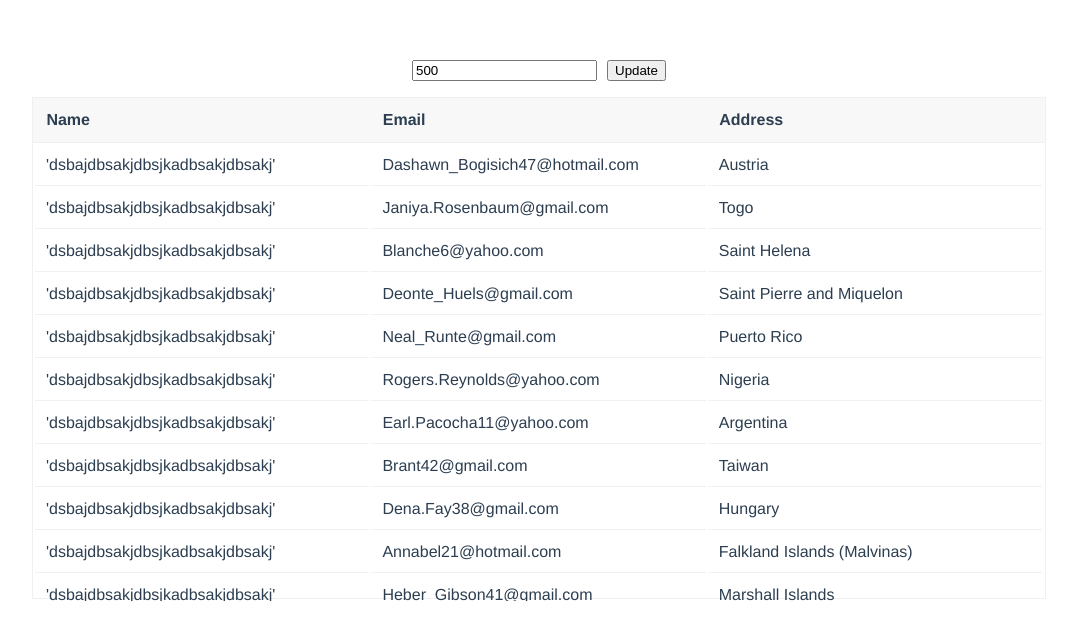
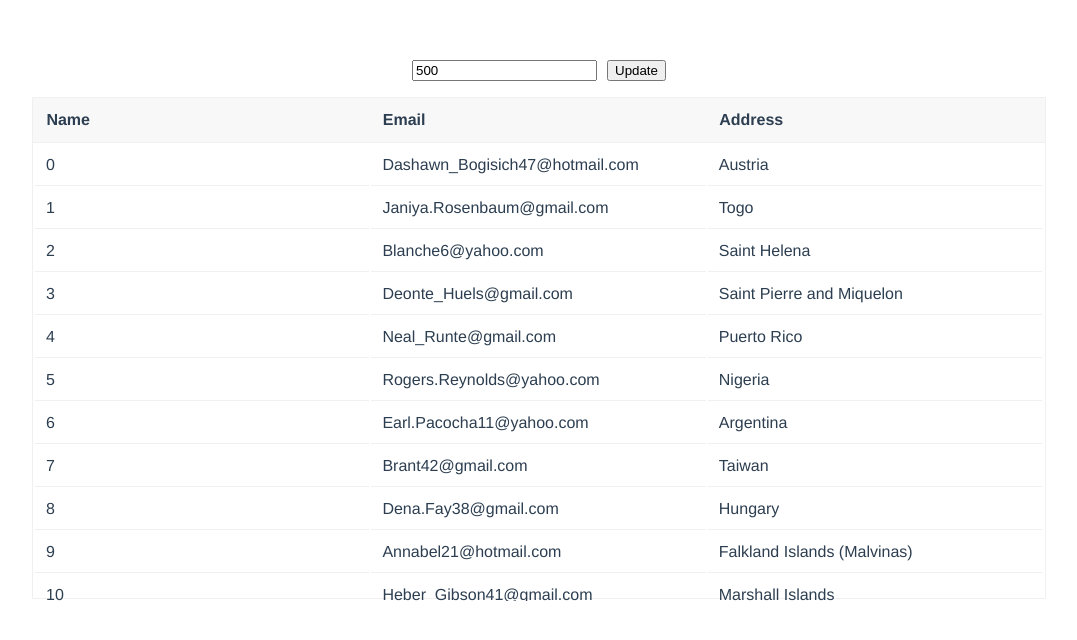
Before and after one commit to SCVAMY/virtual-table, a Vue app: page / in a window 1280 px wide. Shown: the top 640 px of the page, without its empty margins (101-1178 px from the left). Built offline with nearby package versions, Linux system fonts and the light colour scheme.

Commit message:
feat: 支持以 template 方式自定义传入 columns

```diff
--- a/src/App.vue
+++ b/src/App.vue
@@ -5,7 +5,13 @@
       <button @click="updateDataSource">Update</button>
     </div>
     <div style="width: 100%; display: flex; justify-content: center">
-      <VitualTable :columns="tableColumn" :data="dataSource" dataKey="name" height="500px" style="width: 80%" />
+      <VitualTable :data="dataSource" dataKey="name" height="500px" style="width: 80%">
+        <TableColumn field="name" title="Name" v-slot="{ row }">
+          <div>{{ row.name }}</div>
+        </TableColumn>
+        <TableColumn field="email" title="Email"> </TableColumn>
+        <TableColumn field="address" title="Address"> </TableColumn>
+      </VitualTable>
     </div>
     <!-- <div class="list-container">
       <VueVirtualList :data="dataSource">
@@ -28,6 +34,7 @@
   import { mock } from "./utils";
   import VitualTable from "@/virtual-table/VirtualTable.tsx";
   import columns from "./colums";
+  import TableColumn from "./virtual-table/TableCloumn.tsx";
 
   export default defineComponent({
     name: "App",
@@ -40,7 +47,8 @@
     },
     components: {
       VueVirtualList,
-      VitualTable
+      VitualTable,
+      TableColumn
     },
     methods: {
       updateDataSource() {
--- a/src/virtual-table/VirtualTable.tsx
+++ b/src/virtual-table/VirtualTable.tsx
@@ -1,22 +1,27 @@
-import { defineComponent, reactive } from "vue";
+import { defineComponent, reactive, ref } from "vue";
 import tableProps from "./props";
 import Header from "./row/HeaderRow";
 import "../style/main.scss";
 import Body from "./body/Body.tsx";
 import { isNumber } from "../utils";
+import { generateColumns } from "./table-column";
 
 export default defineComponent({
   name: "VirtualTable",
   props: tableProps,
 
-  setup({ columns, data, height, border, ...props }) {
+  setup({ columns, data, height, border, ...props }, { slots }) {
     const reactiveData = reactive({ columns, data, height, border });
     const tableHeight = height ? (isNumber(height) ? `height: ${height}px` : `height: ${height}`) : "";
+
+    if (!columns) {
+      reactiveData.columns = generateColumns(slots.default && slots.default());
+    }
 
     return () => (
       <div class={["virtual-table", border && "virtual-table--border"]} style={tableHeight}>
         <Header columns={reactiveData.columns} />
-        <Body {...{ columns, data, ...props }} />
+        <Body {...{ columns: reactiveData.columns, data, ...props }} />
       </div>
     );
   }
--- a/src/virtual-table/cell/Cell.tsx
+++ b/src/virtual-table/cell/Cell.tsx
@@ -19,7 +19,7 @@
   setup({ align }, { slots }) {
     return () => (
       <div class='virtual-table__cell' style={`text-align: ${align}`}>
-        <span>{slots.default && slots.default()}</span>
+        {slots.default && slots.default()}
       </div>
     );
   }
--- a/src/virtual-table/row/Row.tsx
+++ b/src/virtual-table/row/Row.tsx
@@ -14,7 +14,7 @@
 
     return (
       <td>
-        <Cell {...{ align }}>{(render && render(data)) || (column.field ? data[column.field] : "")}</Cell>
+        <Cell {...{ align }}>{(render && render({ row: data, column })) || (column.field ? data[column.field] : "")}</Cell>
       </td>
     );
   });
--- /dev/null
+++ b/src/virtual-table/table-column.ts
@@ -0,0 +1,14 @@
+import { ColumnPropTypes } from "../types/all";
+
+export const generateColumns = (columns: any = []): ColumnPropTypes.Columns => {
+  const columnProps = columns.reduce((result: ColumnPropTypes.Columns, i: any) => {
+    const { props, children } = i;
+    const render = children && children.default;
+
+    result.push({ ...props, render });
+
+    return result;
+  }, []);
+
+  return columnProps;
+};
```
Also changed, not shown: src/types/column.d.ts (+6 -1 lines), src/virtual-table/column/Column.tsx (+19 -0 lines).
